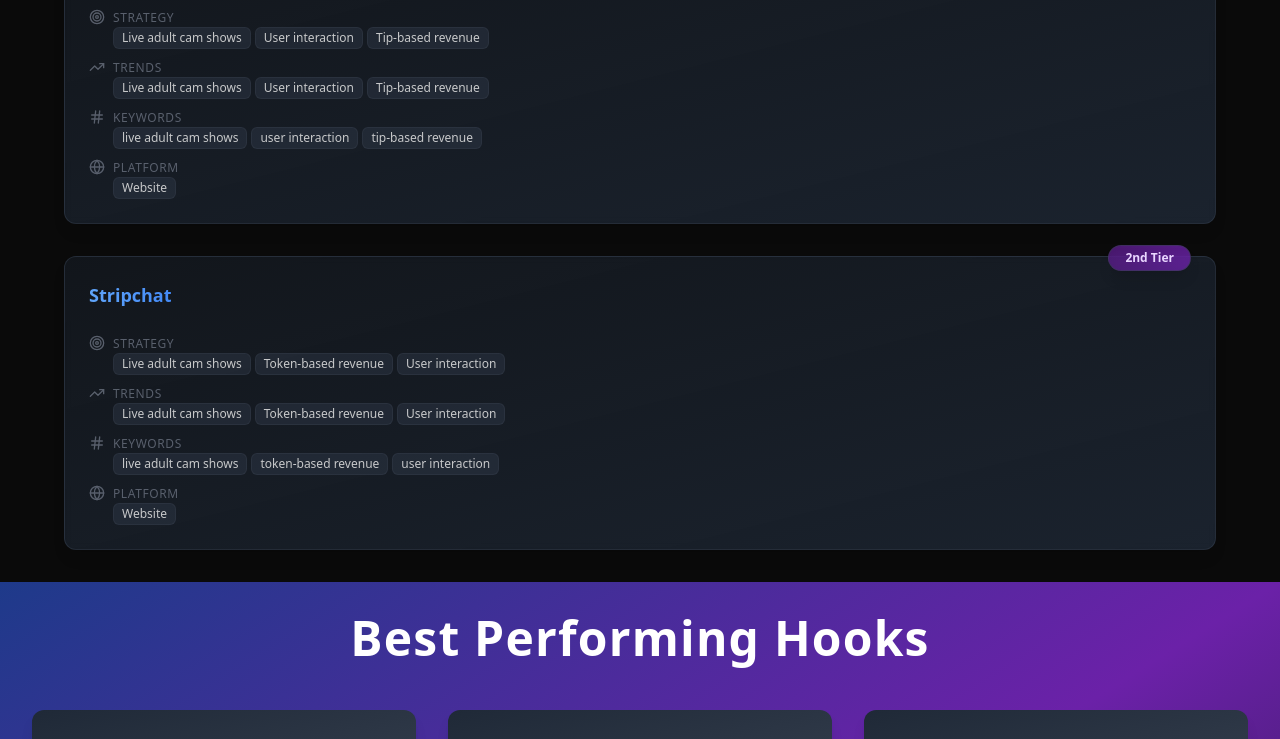
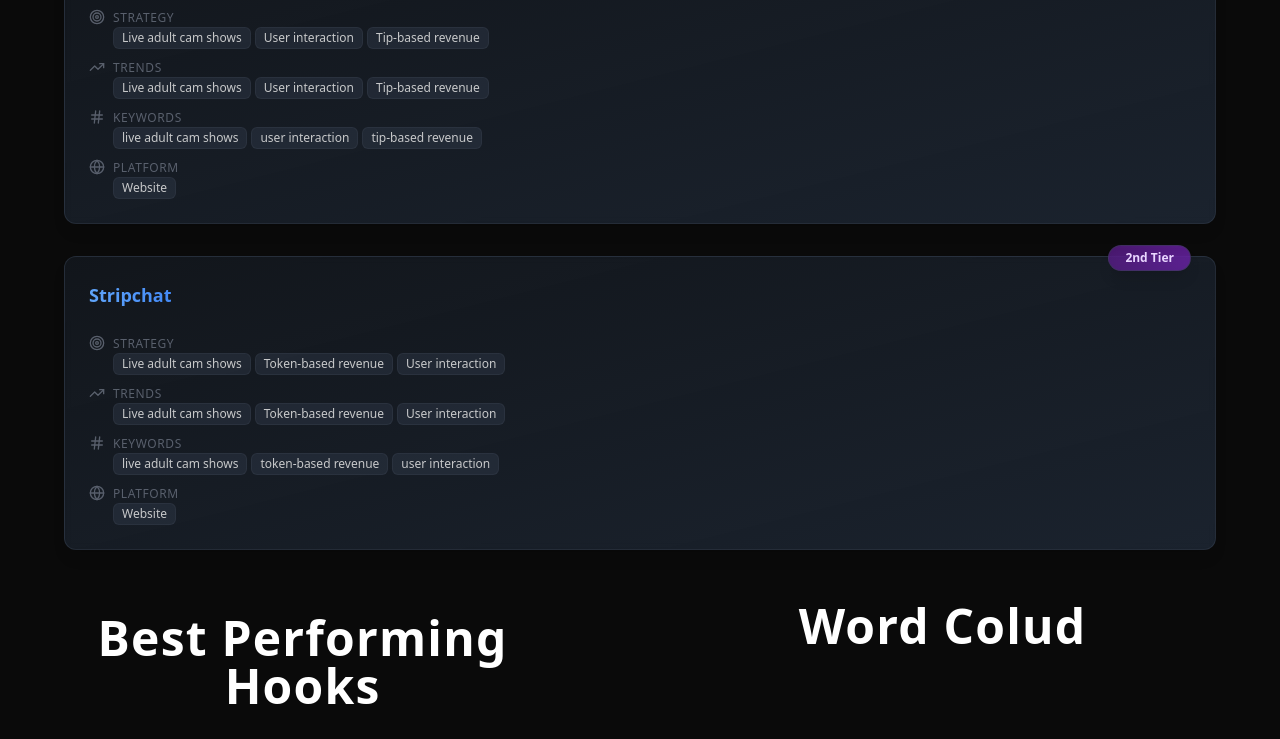
Before and after one commit to nitin14gupta/Level-Super-MInd, a Next.js app in the folder client/: page / in a window 1280 px wide. Shown: the part 2000-2739 px from the top of the page. Built offline with nearby package versions, Linux system fonts and the light colour scheme.

Commit message:
some updates

```diff
--- a/client/src/app/page.jsx
+++ b/client/src/app/page.jsx
@@ -14,8 +14,9 @@
       <Headder/>
       <Landing />
       <Competitors />
-      <BestHooks />
-      <CrazyWordCloud />
+      <div className="flex justify-around"><BestHooks />
+      <CrazyWordCloud /></div>
+
       <GeneratedTagline>                                                                        </GeneratedTagline>
       <SatisfactoryAnalysis />
       <TierGraph />
--- a/client/src/components/BestHooks.jsx
+++ b/client/src/components/BestHooks.jsx
@@ -10,11 +10,11 @@
 
 function BestHooks() {
   return (
-    <div className="min-h-screen bg-gradient-to-br from-blue-900 via-purple-800 to-gray-900 p-8">
+    <div className="min-h-screen  p-8">
       <h1 className="text-4xl sm:text-5xl font-extrabold text-white text-center mb-12 tracking-wide">
         Best Performing Hooks
       </h1>
-      <div className="grid grid-cols-1 sm:grid-cols-2 lg:grid-cols-3 gap-8">
+      <div className="grid grid-cols-1 sm:grid-cols-1 lg:grid-cols-1 gap-8">
         {hooksData.map((item, index) => (
           <div
             key={index}
--- a/client/src/components/CrazyWordCloud.jsx
+++ b/client/src/components/CrazyWordCloud.jsx
@@ -31,9 +31,13 @@
 ];
 
 function OrderedWordCloud() {
-  return (
-    <div className="min-h-screen bg-gray-900 text-gray-100 flex items-center justify-center p-8">
-      <div className="grid grid-cols-2 sm:grid-cols-3 md:grid-cols-4 lg:grid-cols-5 gap-6 max-w-screen-xl">
+  return (<div>
+    <h1 className="text-4xl mt-5 sm:text-5xl font-extrabold text-white text-center  tracking-wide">
+        Word Colud
+      </h1>
+      <div className="min-h-screen  text-gray-100 flex items-center justify-center ">
+
+      <div className="grid grid-cols-2 sm:grid-cols-3 md:grid-cols-4 lg:grid-cols-4 gap-6 max-w-screen-xl">
         {initialWords.map((word, index) => (
           <div
             key={index}
@@ -44,6 +48,8 @@
         ))}
       </div>
     </div>
+  </div>
+
   );
 }
 
```
